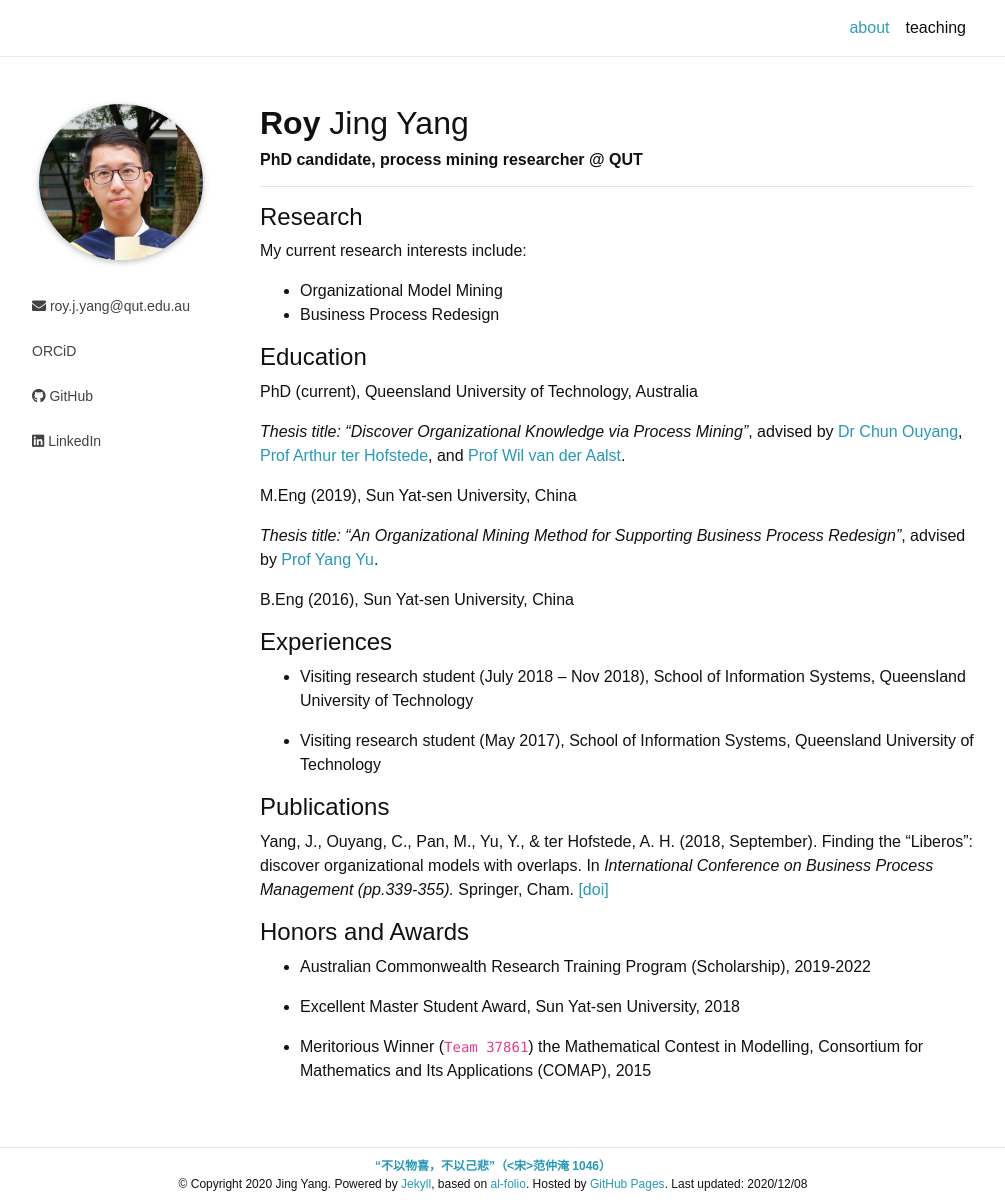
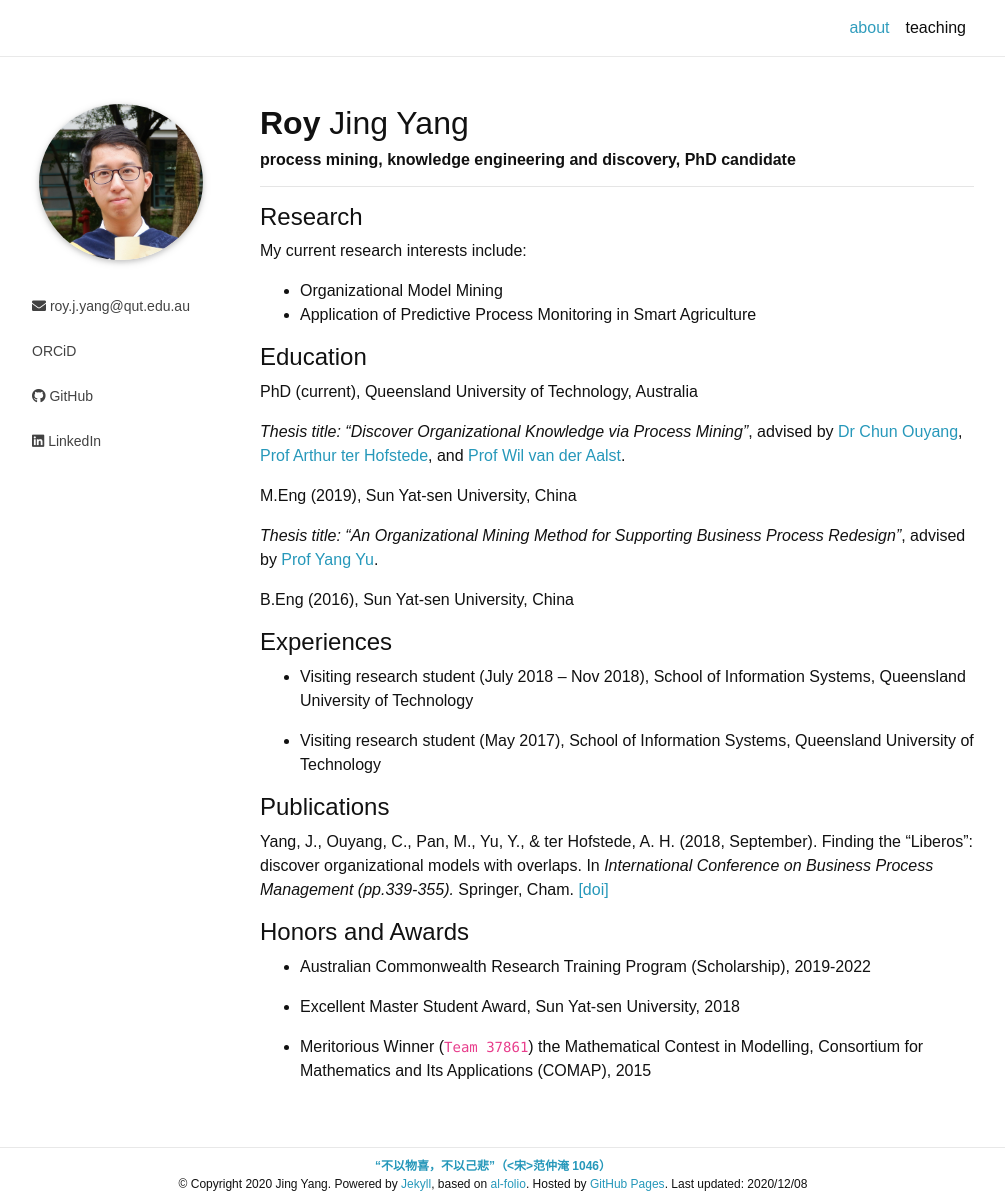
Before and after one commit to roy-jingyang/roy-jingyang.github.io, a Jekyll site: the page built from _pages/about.md, in a window 1280 px wide and 1202 px high. Shown: the whole window, without its empty margins (147-1152 px from the left). Built offline with Jekyll 4.4.1, drawn with Linux system fonts in a browser that asks for light colours; nearby versions of some CDN libraries; a style sheet for code colours, icons or effects is not loaded.

Commit message:
Update about.md

```diff
--- a/_pages/about.md
+++ b/_pages/about.md
@@ -6,8 +6,7 @@ permalink: /
 profile:
   image: avatar.jpg
   keywords:
-    PhD candidate,
-    process mining researcher @ QUT
+    process mining, knowledge engineering and discovery, PhD candidate
   address:
     School of Information Systems,
     Queensland University of Technology.
@@ -21,7 +20,7 @@ social: true
 My current research interests include:
 
 - Organizational Model Mining
-- Business Process Redesign
+- Application of Predictive Process Monitoring in Smart Agriculture
 
 #### Education
 
```
